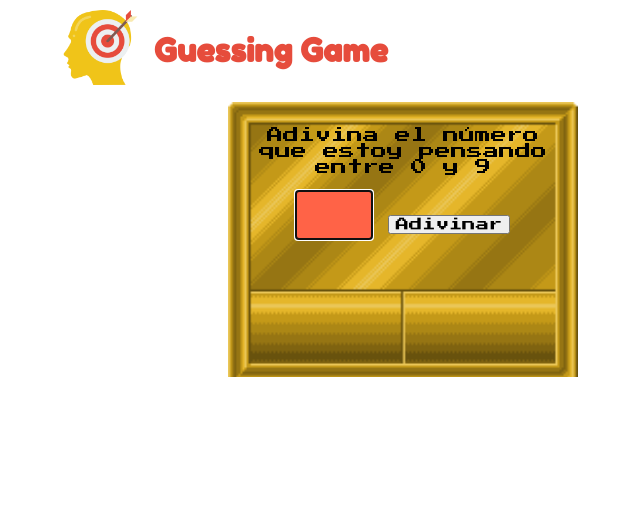
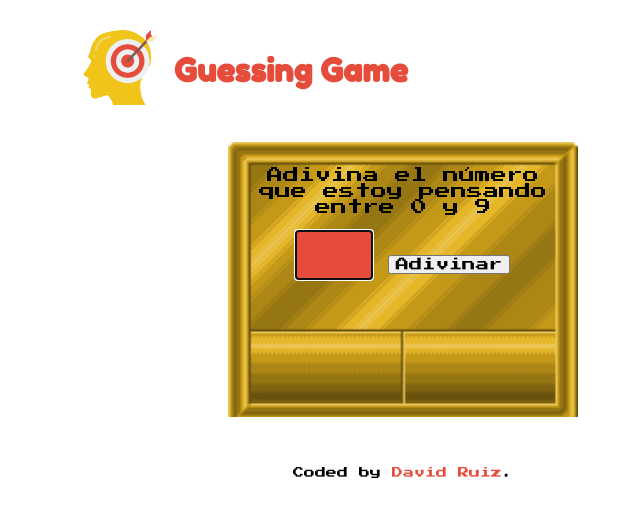
Before and after one commit to CodinGitHub/GuessingGame, a plain HTML site: page index.html in a window 1280 px wide. Shown: the whole page, without its empty margins (237-877 px from the left). Drawn offline with Linux system fonts and the light colour scheme.

Commit message:
footer y color de fuente

```diff
--- a/index.html
+++ b/index.html
@@ -32,6 +32,12 @@
         <p id="output2"></p>
       </section>
     </div>
+
+    <footer>
+      <p class="attribution">
+        Coded by <a href="https://www.coding-tube.com">David Ruiz</a>.
+      </p>
+    </footer>
   </div>
 
   <script src="main.js"></script>
--- a/styles.css
+++ b/styles.css
@@ -54,7 +54,7 @@ h1{
   width: 60px;
   font-family: 'Press Start 2P', cursive;
   padding: 8px;
-  background-color: tomato;
+  background-color: #e64c3c;
 }
 .boton{
   font-family: 'Press Start 2P', cursive;
@@ -67,5 +67,14 @@ h1{
   margin: 25px 20px 0;
 }
 header{
-  margin: 10px;
+  margin: 30px;
 }
+.attribution {
+  margin-top: 50px;
+  font-size: 11px;
+  text-align: center;
+}
+.attribution a {
+  text-decoration: none;
+  color: #e64c3c;
+}
```
